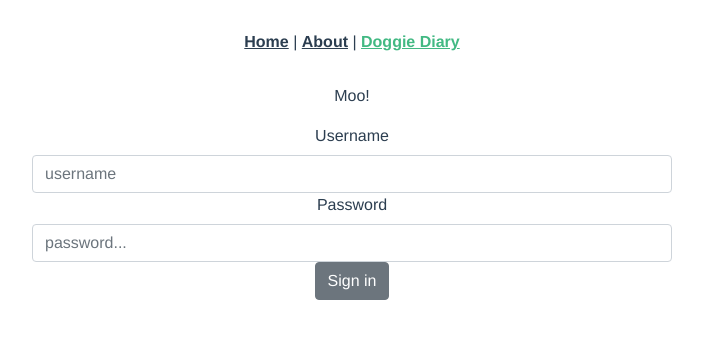
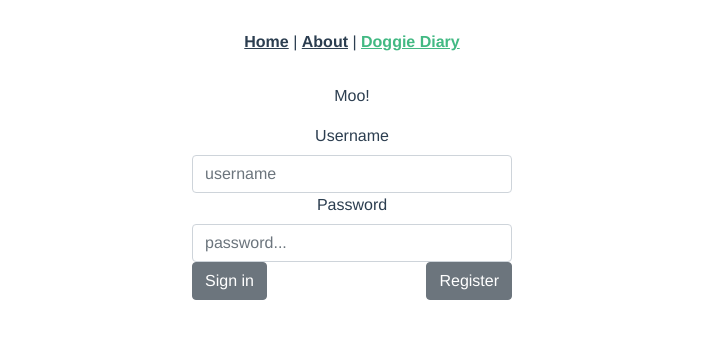
Before and after one commit to AnnaMariaEriksson/gdm, a Vue app: page /doggie-diary in a window 1280 px wide. Shown: the top 338 px of the page, without its empty margins (288-991 px from the left). Built offline with nearby package versions, Linux system fonts and the light colour scheme.

Commit message:
Worked some more on css bugs for login buttons

```diff
--- a/src/components/DoggieDiary.vue
+++ b/src/components/DoggieDiary.vue
@@ -8,7 +8,8 @@
   <b-form-group id="password" label="Password">
     <b-form-input type="password" placeholder="password..." v-model="password"></b-form-input>
   </b-form-group>
-  <b-button id="sign-in">Sign in</b-button>
+  <b-button id="sign-in" class="float-start" type="submit">Sign in</b-button>
+  <b-button id="register" class="float-end">Register</b-button>
 </b-form>
 </div>
 </template>
@@ -27,7 +28,7 @@ export default {
 
 <style scoped>
 form {
-  width: 50%;
+  width: 25%;
   margin: auto;
 }
 </style>
```
